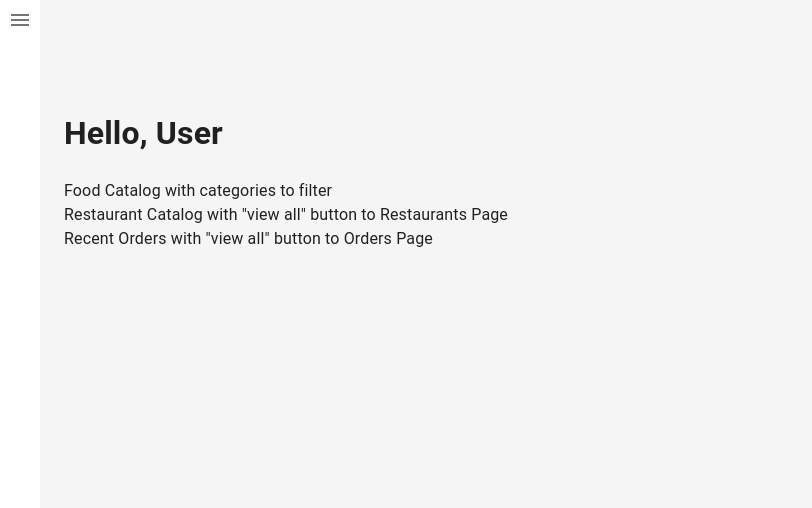
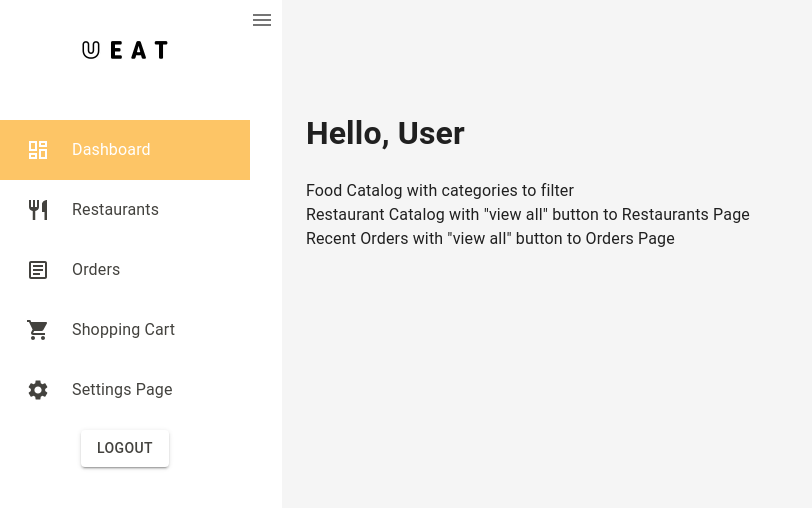
Before and after one commit to garywu2/SENG-513-UEats, a React (Create React App) app: page /dashboard in a window 1280 px wide. Shown: the top 508 px of the page, without its empty margins (0-812 px from the left). Built offline with nearby package versions, Linux system fonts and the light colour scheme; no server answers; sample sign-in values are in the browser's storage.

Commit message:
Update main layout

```diff
--- a/src/components/layout/MainLayout.tsx
+++ b/src/components/layout/MainLayout.tsx
@@ -1,5 +1,11 @@
 import MenuIcon from "@mui/icons-material/Menu";
-import { Box, Collapse, IconButton, Toolbar } from "@mui/material";
+import {
+  Box,
+  Collapse,
+  IconButton,
+  Toolbar,
+  useMediaQuery,
+} from "@mui/material";
 import { useState } from "react";
 import { Outlet } from "react-router-dom";
 import colorConfigs from "../../configs/colorConfigs";
@@ -11,15 +17,18 @@ type Props = {
 };
 
 const MainLayout = (props: Props) => {
-  const [open, setOpen] = useState(false);
+  const [open, setOpen] = useState(true);
+  const isMobile = useMediaQuery("(max-width:800px)");
   return (
     <Box sx={{ display: "flex" }}>
       {!!props.user && (
-        <Collapse in={open} orientation='horizontal'>
+        <Collapse in={open || isMobile} orientation="horizontal">
           <Box
-            component='nav'
+            component="nav"
             sx={{
-              width: sizeConfigs.sidebar.width,
+              width: isMobile
+                ? sizeConfigs.mobileSideBar.width
+                : sizeConfigs.sidebar.width,
               flexShrink: 0,
             }}
           >
@@ -28,17 +37,19 @@ const MainLayout = (props: Props) => {
         </Collapse>
       )}
 
-      <div style={{ zIndex: "10000" }}>
-        <IconButton
-          area-label='collapse'
-          onClick={() => setOpen((state) => !open)}
-        >
-          <MenuIcon />
-        </IconButton>
-      </div>
+      {!isMobile && (
+        <div style={{ zIndex: "10000", height: "50px" }}>
+          <IconButton
+            area-label="collapse"
+            onClick={() => setOpen((state) => !state)}
+          >
+            <MenuIcon />
+          </IconButton>
+        </div>
+      )}
 
       <Box
-        component='main'
+        component="main"
         sx={{
           flexGrow: 1,
           p: 3,
```
